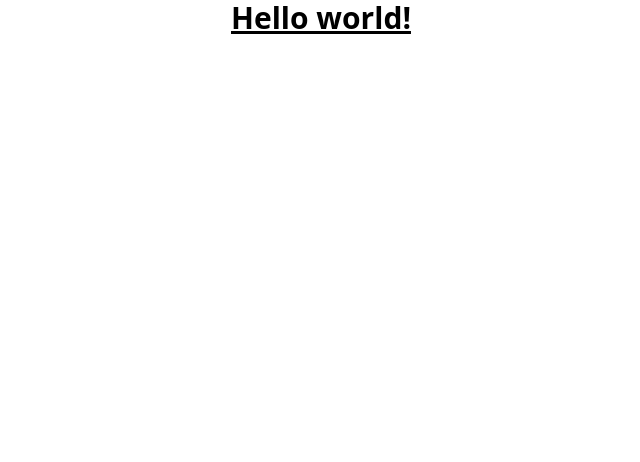
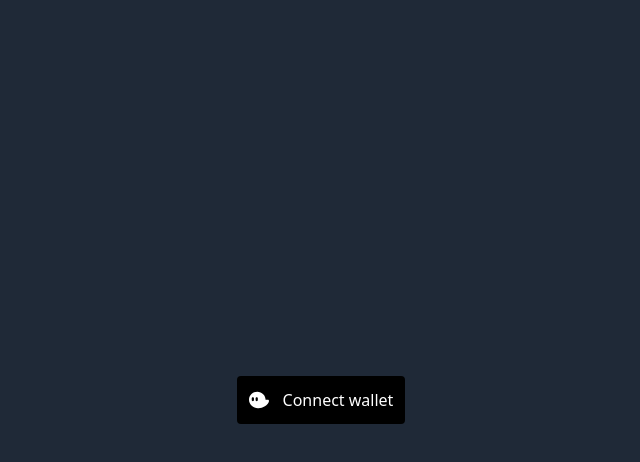
Before and after one commit to zachdorcinville21/sol-hub, a React (Create React App) app: page / in a window 1280 px wide. Shown: the top 462 px of the page, without its empty margins (319-959 px from the left). Built offline with nearby package versions, Linux system fonts and the light colour scheme.

Commit message:
Add button to connect to phantom wallet

```diff
--- a/src/App.tsx
+++ b/src/App.tsx
@@ -1,13 +1,6 @@
+import SolHub from './components/SolHub';
 import './App.css';
 
-function App() {
-  return (
-    <div className="App">
-      <h1 className="text-3xl font-bold underline">
-        Hello world!
-      </h1>
-    </div>
-  );
-}
+const App = () => <SolHub />;
 
 export default App;
--- /dev/null
+++ b/src/components/ConnectWalletBtn/index.tsx
@@ -0,0 +1,16 @@
+import { PhantomLogo } from './util/index';
+
+interface WalletBtnProps {
+    onClick: () => Promise<void>;
+    publicKey: string | null;
+    connected: boolean;
+}
+
+export const ConnectWalletBtn = ({ onClick, publicKey, connected }: WalletBtnProps) => {
+    return (
+        <button onClick={onClick} className='bg-black p-3 rounded text-white hover:bg-blue-800 focus:outline-none flex flex-row justify-center items-center gap-3.5 transition-colors'>
+            {PhantomLogo}
+            {connected ? `${publicKey?.slice(0, 10) ?? 'Disconnect'}...` : 'Connect wallet'}
+        </button>
+    );
+}
--- /dev/null
+++ b/src/components/ConnectWalletBtn/util/index.tsx
@@ -0,0 +1,5 @@
+export const PhantomLogo: JSX.Element = (
+    <svg className="h-5 w-5" viewBox="0 0 128 106" fill="none" xmlns="http://www.w3.org/2000/svg">
+        <path d="M120.471 52.0091H106.139C106.139 23.2846 82.3791 0 53.0684 0C24.1204 0 0.585366 22.7145 0.0093645 50.9471C-0.586549 80.1302 27.3517 105.472 57.1345 105.472H60.8807C87.1378 105.472 122.331 85.329 127.829 60.7858C128.845 56.2616 125.198 52.0091 120.471 52.0091ZM31.7705 53.2886C31.7705 57.1299 28.5648 60.2715 24.6452 60.2715C20.7255 60.2715 17.5198 57.1285 17.5198 53.2886V41.992C17.5198 38.1507 20.7255 35.0091 24.6452 35.0091C28.5648 35.0091 31.7705 38.1507 31.7705 41.992V53.2886ZM56.513 53.2886C56.513 57.1299 53.3073 60.2715 49.3877 60.2715C45.468 60.2715 42.2623 57.1285 42.2623 53.2886V41.992C42.2623 38.1507 45.4694 35.0091 49.3877 35.0091C53.3073 35.0091 56.513 38.1507 56.513 41.992V53.2886Z" fill="white"></path>
+    </svg>
+);
--- /dev/null
+++ b/src/components/SolHub/index.tsx
@@ -0,0 +1,50 @@
+import { useState, useEffect } from 'react';
+import { ConnectWalletBtn } from "../ConnectWalletBtn";
+import { connectToWallet } from './util/connectToWallet';
+import { Phantom } from './util/types';
+
+declare const window: Window &
+   typeof globalThis & {
+     solana: any,
+}
+
+const SolHub = () => {
+    const [phantom, setPhantom] = useState<Phantom | null>(null);
+    const [publicKey, setKey] = useState<string | null>(null);
+    const [connected, setConnected] = useState<boolean>(false);
+
+    const onConnectClick = async () => {
+        const result = await connectToWallet(phantom);
+        setKey(result);
+    }
+
+    const onDisconnectClick = async () => {
+        await phantom?.disconnect();
+        setKey(null);
+    }
+
+    useEffect(() => {
+        if (window["solana"]?.isPhantom) {
+            setPhantom(window["solana"]);
+        }
+
+        return () => {
+            (async () => {
+                phantom?.disconnect();
+            })();
+        }
+    }, [phantom]);
+
+    useEffect(() => {
+        phantom?.on('connect', () => setConnected(true));
+        phantom?.on('disconnect', () => setConnected(false));
+    }, [phantom]);
+
+    return (
+        <div className='container min-h-screen min-w-full flex items-center justify-center bg-gray-800'>
+            <ConnectWalletBtn onClick={!connected ? onConnectClick : onDisconnectClick} publicKey={publicKey} connected={connected} />
+        </div>
+    )
+}
+
+export default SolHub;
--- /dev/null
+++ b/src/components/SolHub/util/connectToWallet.ts
@@ -0,0 +1,15 @@
+import { Phantom } from "./types";
+
+
+export async function connectToWallet(phantom: Phantom | null): Promise<string | null> {
+    let result = null;
+
+    try {
+        const res: any = await phantom?.connect();
+        if (res) result = res.publicKey.toString();
+    } catch (e) {
+        console.error(e);
+    }
+
+    return result;
+}
--- /dev/null
+++ b/src/components/SolHub/util/getPhantomProvider.js
@@ -0,0 +1,13 @@
+
+export function getPhantomProvider() {
+    if ("solana" in window) {
+        const provider = window.solana;
+        console.log("🚀 ~ file: getPhantomProvider.ts ~ line 9 ~ getPhantomProvider ~ provider", provider)
+
+        if (provider.isPhantom) {
+            return provider;
+        } else {
+            return null;
+        }
+    }
+}
--- /dev/null
+++ b/src/components/SolHub/util/types/index.ts
@@ -0,0 +1,7 @@
+type PhantomEvent = 'connect' | 'disconnect';
+
+export interface Phantom {
+    connect: () => Promise<void>;
+    disconnect: () => Promise<void>;
+    on: (e: PhantomEvent, callback: () => void) => void;
+}
--- a/tailwind.config.js
+++ b/tailwind.config.js
@@ -3,6 +3,9 @@ module.exports = {
   darkMode: false, // or 'media' or 'class'
   theme: {
     extend: {},
+    container: {
+      center: true,
+    },
   },
   variants: {
     extend: {},
```
Also changed, not shown: 1 other file (tests, documents, lock files or other folders).
